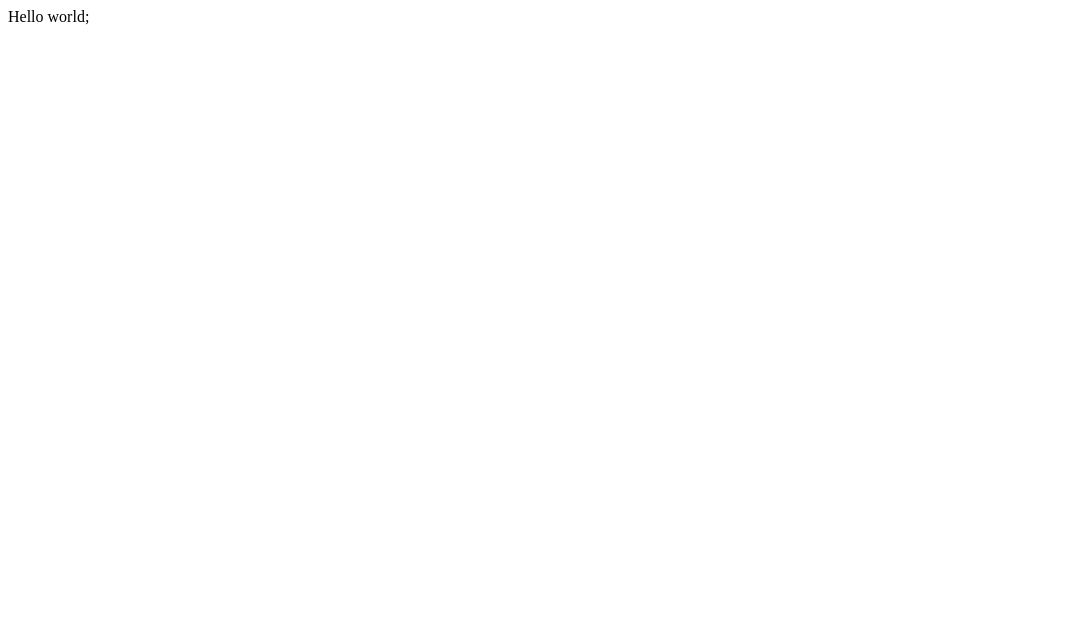
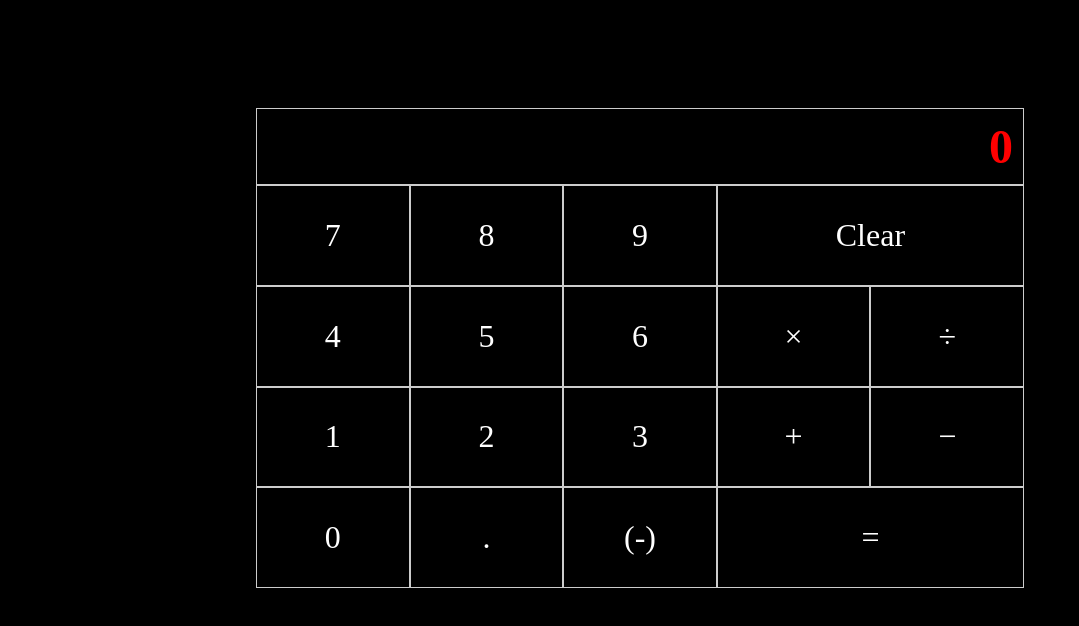
Before and after one commit to ElginL/odin-calculator, a plain HTML site: page index.html in a window 1280 px wide. Shown: the whole page, without its empty margins (0-1079 px from the left). Drawn offline with Linux system fonts and the light colour scheme.

Commit message:
modified index.html, add calculator layout

```diff
--- a/app.js
+++ b/app.js
@@ -26,5 +26,3 @@ function operate(operator, num1, num2) {
             return divide(num1, num2);
     }
 }
-
-console.log(operate("-", 4, 8));
--- a/index.html
+++ b/index.html
@@ -7,6 +7,30 @@
         <script src="app.js" defer></script>
     </head>
     <body>
-        Hello world;
+        <main class="calc-container">
+            <div class="calc-screen">
+                <h2 class="value-input">0</h2>
+            </div>
+            <div class="calc-btns">
+                <div class="calc-btn">7</div>
+                <div class="calc-btn">8</div>
+                <div class="calc-btn">9</div>
+                <div class="calc-btn" id="clear-btn">Clear</div>
+                <div class="calc-btn">4</div>
+                <div class="calc-btn">5</div>
+                <div class="calc-btn">6</div>
+                <div class="calc-btn">&#215;</div>
+                <div class="calc-btn">&#247;</div>
+                <div class="calc-btn">1</div>
+                <div class="calc-btn">2</div>
+                <div class="calc-btn">3</div>
+                <div class="calc-btn">&#43;</div>
+                <div class="calc-btn">&minus;</div>
+                <div class="calc-btn">0</div>
+                <div class="calc-btn">.</div>
+                <div class="calc-btn">(-)</div>
+                <div class="calc-btn" id="equal-btn">=</div>
+            </div>
+        </main>
     </body>
 </html>
--- a/style.css
+++ b/style.css
@@ -0,0 +1,48 @@
+body {
+    display: flex;
+    justify-content: center;
+    background-color: black;
+}
+
+.calc-screen {
+    color: white;
+    border: 1px solid #cccccc;
+    display: flex;
+    justify-content: flex-end;
+    align-items: flex-end;
+}
+
+.value-input {
+    color: red;
+    font-size: 3rem;
+    margin: 10px 10px 10px 0;
+}
+
+.calc-container {
+    width: 60vw;
+    height: 60vh;
+    margin-top: 100px;
+    display: flex;
+    flex-direction: column;
+}
+
+.calc-btns {
+    display: grid;
+    grid-template-columns: repeat(5, 1fr);
+    grid-template-rows: repeat(4, 1fr);
+    flex-grow: 1;
+}
+
+#clear-btn,
+#equal-btn {
+    grid-column: 4 / span 2;
+}
+
+.calc-btn {
+    border: 1px solid #cccccc;
+    display: flex;
+    justify-content: center;
+    align-items: center;
+    font-size: 2rem;
+    color: white;
+}
```
